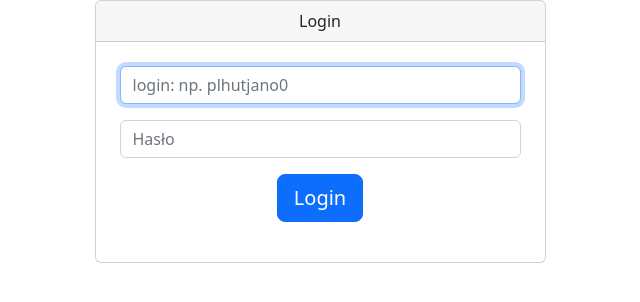
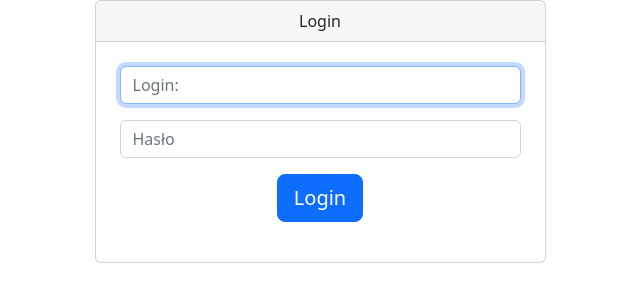
Before and after one commit to polipl/papsi_lab, a Django app: page /accounts/login/ in a window 1280 px wide. Shown: the part 56-358 px from the top of the page, without its empty margins (320-960 px from the left). Run offline with Django 4.2, Linux system fonts and the light colour scheme.

Commit message:
change placeholder description - login page

```diff
--- a/ITticket/MAINPAGE/templates/registration/login.html
+++ b/ITticket/MAINPAGE/templates/registration/login.html
@@ -13,7 +13,7 @@
           <div class="card-body">
             <table class="table table-borderless">
               <tr>
-                <td><input type="text" name="username" class="form-control" autofocus required id="id_username" placeholder="login: np. plhutjano0"></td>
+                <td><input type="text" name="username" class="form-control" autofocus required id="id_username" placeholder="Login:"></td>
 
               </tr>
               <tr>
```
Also changed, not shown: 5 other files.
